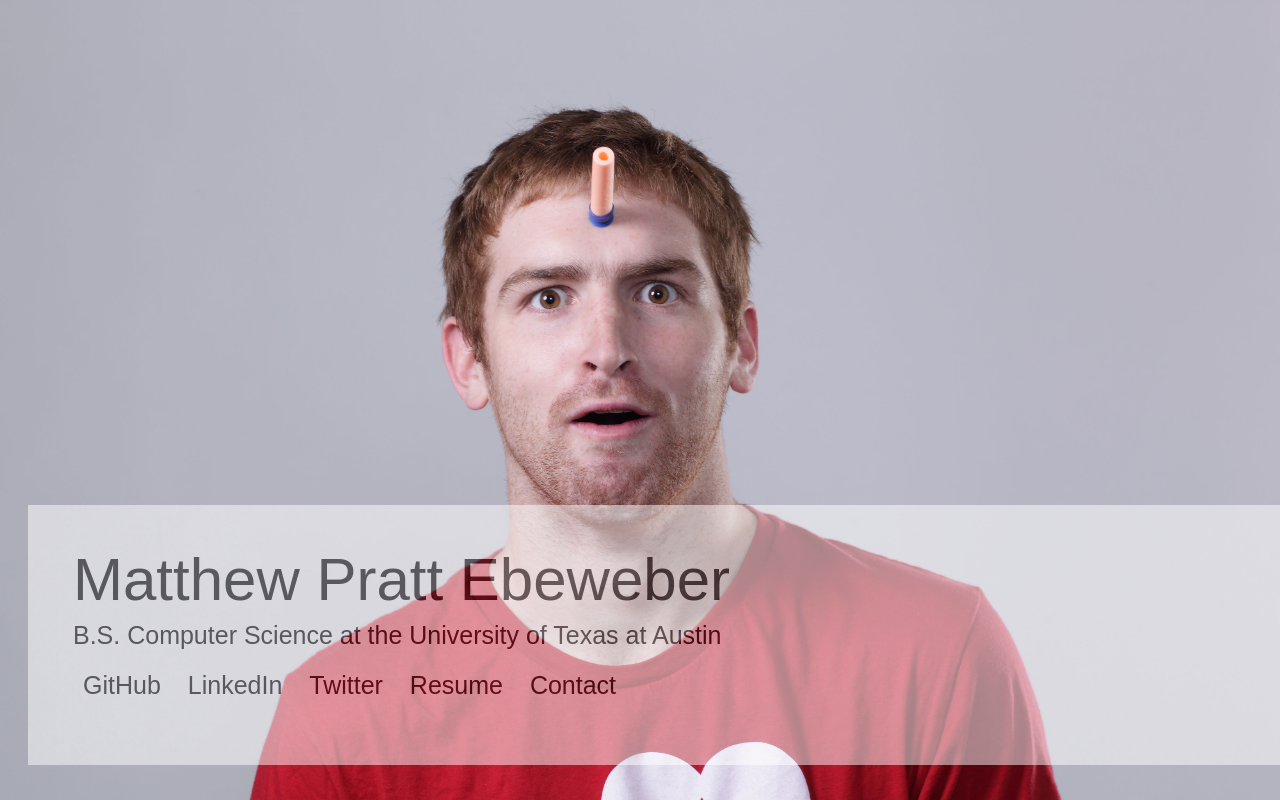
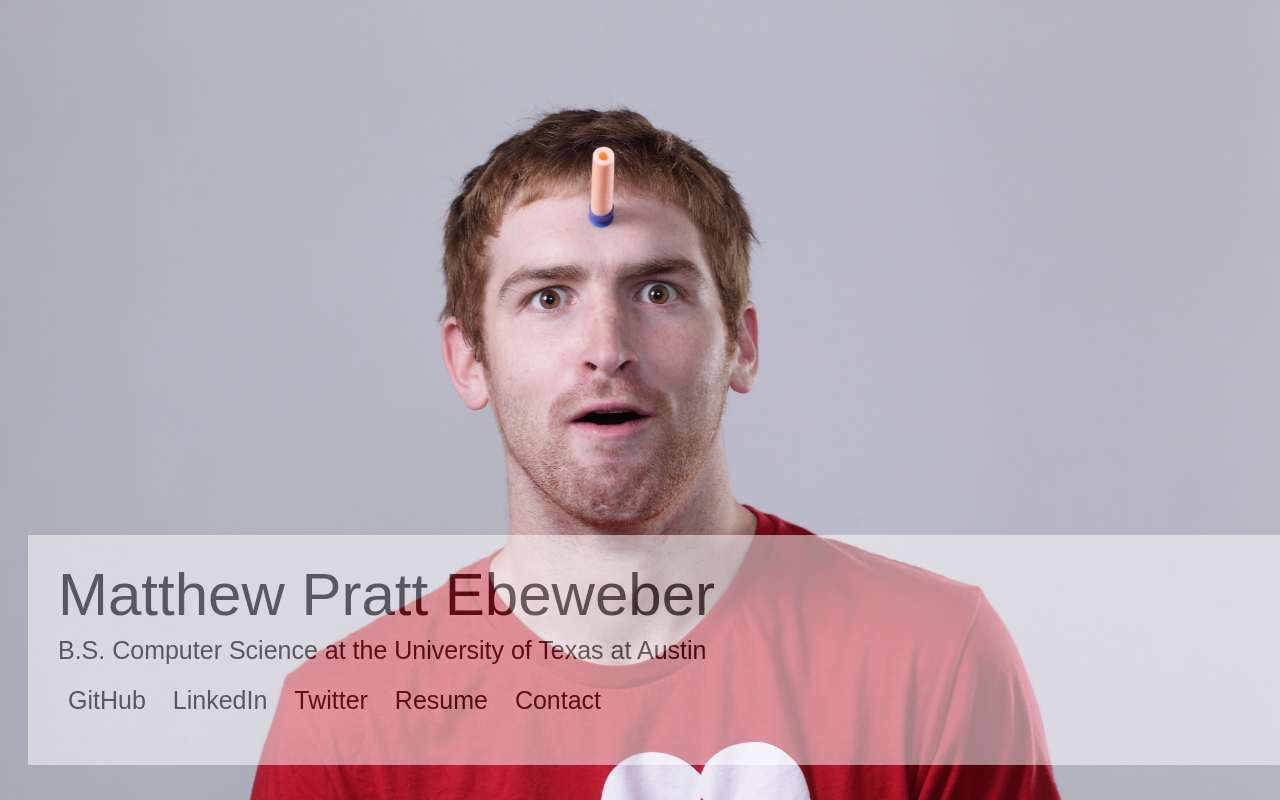
Before and after one commit to ebeweber/website, a plain HTML site: page index.html in a window 1280 px wide. Drawn offline with Linux system fonts and the light colour scheme.

Commit message:
fixed padding aww yeahh

```diff
--- a/style.css
+++ b/style.css
@@ -19,7 +19,7 @@ body {
 	opacity: .5;
 	position: fixed;
 	background-color: white;
-	padding: 45px;
+	padding: 30px;
 }
 
 h1 {
```
